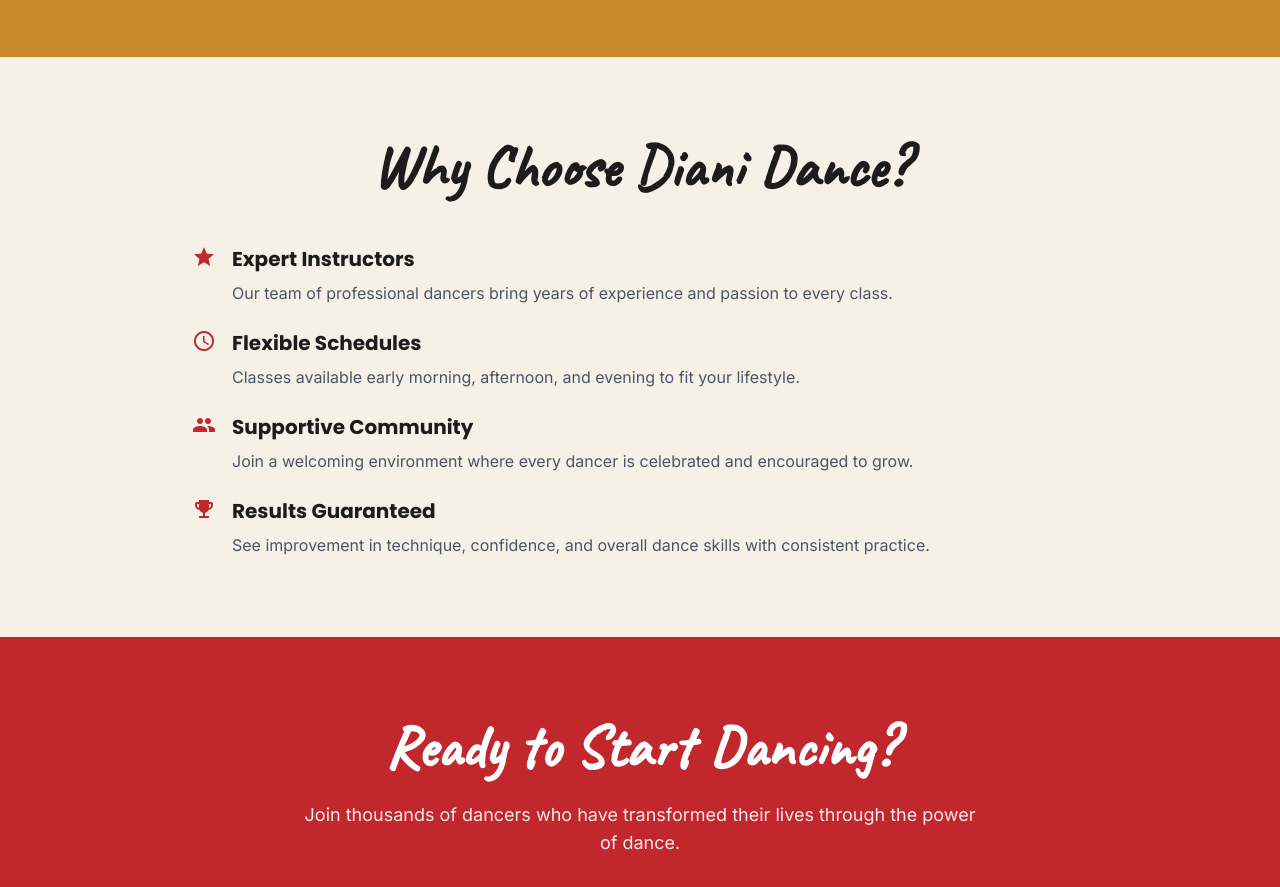
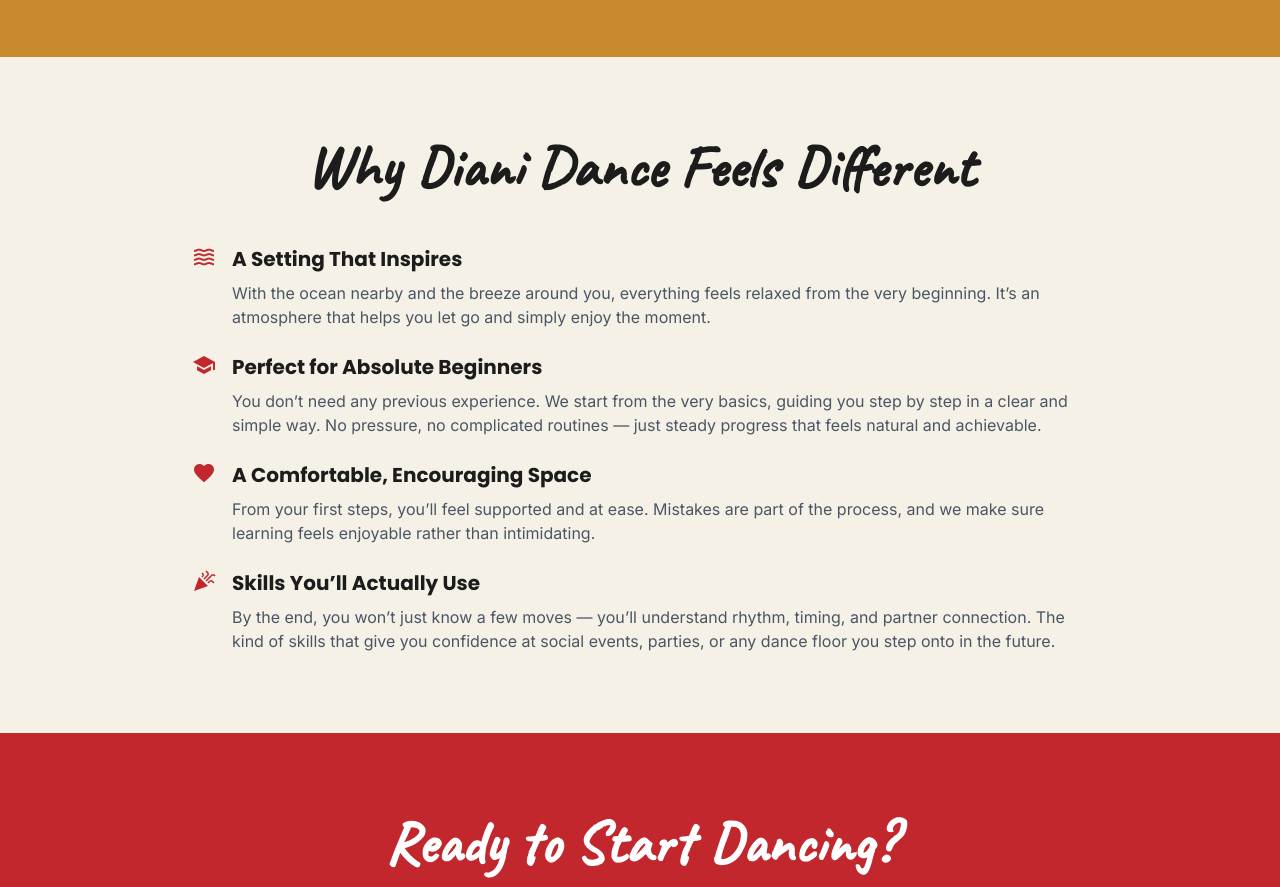
Before and after one commit to carlosdelacuerda/dianidance, an Angular app: page / in a window 1280 px wide. Shown: the part 1520-2407 px from the top of the page. Built offline with nearby package versions, Linux system fonts and the light colour scheme.

Commit message:
home texts

```diff
--- a/src/app/pages/booking/booking.html
+++ b/src/app/pages/booking/booking.html
@@ -147,7 +147,7 @@
         class.</p>
       }
       <button type="submit"
-        class="w-full mt-4 bg-brand-primary cursor-pointer text-white font-bold py-3 px-6 rounded-lg shadow-lg hover:shadow-indigo-200 transition-all active:scale-[0.98]">
+        class="w-full mt-4 bg-brand-primary cursor-pointer text-white font-bold py-3 px-6 rounded-lg shadow-lg hover:bg-bg-soft  transition-all active:scale-[0.98]">
         Confirm Booking
       </button>
     </form>
--- a/src/app/pages/booking/booking.ts
+++ b/src/app/pages/booking/booking.ts
@@ -1,5 +1,5 @@
 import { Component, OnInit, inject, signal } from '@angular/core';
-import { FormBuilder, ReactiveFormsModule, Validators } from '@angular/forms';
+import { FormBuilder, FormGroup, ReactiveFormsModule, Validators } from '@angular/forms';
 import { PackageService } from '../../services/package.service';
 import { ExchangeService } from '../../services/exchange.service';
 import { FormsService } from '../../services/forms.service';
@@ -26,26 +26,32 @@ export class Booking implements OnInit {
 
   hours = ['8am - 9am', '11am - 12pm', '4pm - 5pm', '6pm - 7pm'];
 
-  bookingForm = this.fb.group({
-    nombre: ['', Validators.required],
-    email: ['', [Validators.required, Validators.email]],
-    telefono: [''],
-    classType: ['', Validators.required],
-    pack: [this.packageService.selectedPackageSignal(), Validators.required],
-    groupSize: [
-      4,
-      this.packageService.selectedPackageSignal() === 'group' ? Validators.required : [],
-    ],
-    fecha: ['', Validators.required],
-    hora: ['', Validators.required],
-  });
+  bookingForm!: FormGroup;
 
   ngOnInit(): void {
+    this.initForm();
     this.exchangeService.getRates().subscribe({
       next: (data) => {
         this.kesRate = data.conversion_rates.KES;
+        this.calculatePrice();
       },
       error: (err) => console.error('Error cargando tasa de cambio', err),
+    });
+  }
+
+  initForm(): void {
+    this.bookingForm = this.fb.group({
+      nombre: ['', Validators.required],
+      email: ['', [Validators.required, Validators.email]],
+      telefono: [''],
+      classType: ['', Validators.required],
+      pack: [this.packageService.selectedPackageSignal(), Validators.required],
+      groupSize: [
+        4,
+        this.packageService.selectedPackageSignal() === 'group' ? Validators.required : [],
+      ],
+      fecha: ['', Validators.required],
+      hora: ['', Validators.required],
     });
   }
 
@@ -93,6 +99,7 @@ export class Booking implements OnInit {
     if (this.bookingForm.valid) {
       console.log('Datos listos para enviar:', this.bookingForm.value);
       this.formsService.onSubmit(this.bookingForm.value);
+      this.initForm();
     } else {
       console.warn('El formulario contiene errores.');
     }
--- a/src/app/pages/classes/classes.html
+++ b/src/app/pages/classes/classes.html
@@ -15,7 +15,8 @@
   <div class="mb-6 max-w-6xl mx-auto bg-bg-main rounded-3xl shadow-lg overflow-hidden">
     <img src="/images/sunset.jpg" alt="Private Lessons" class="w-full h-auto object-cover">
 
-    <h3 class=" pt-8 pl-12 font-caveat text-brand-primary text-4xl md:text-6xl font-bold mb-4">
+    <h3
+      class=" pt-8 pl-12 pr-12 text-center md:text-left font-caveat text-brand-primary text-4xl md:text-6xl font-bold mb-4">
       How Your Experience Will Unfold
     </h3>
 
--- a/src/app/pages/contact/contact.html
+++ b/src/app/pages/contact/contact.html
@@ -47,7 +47,7 @@
 
         <div class="flex flex-col gap-4">
           <button type="submit" [disabled]="isSubmitting"
-            class="bg-brand-primary text-white px-6 py-2 rounded-full font-bold hover:bg-brand-secondary transition-all disabled:opacity-50">
+            class="bg-brand-primary text-white px-6 py-2 rounded-full font-bold hover:bg-bg-soft transition-all disabled:opacity-50">
             {{ isSubmitting ? 'Sending...' : 'Send Message' }}
           </button>
         </div>
--- a/src/app/pages/contact/contact.ts
+++ b/src/app/pages/contact/contact.ts
@@ -27,7 +27,7 @@ export class Contact implements OnInit {
       name: ['', [Validators.required, Validators.minLength(3)]],
       email: ['', [Validators.required, Validators.email]],
       phone: [''],
-      message: ['', [Validators.required, Validators.minLength(10)]],
+      message: ['', [Validators.required]],
     });
   }
 
@@ -37,6 +37,7 @@ export class Contact implements OnInit {
     if (this.contactForm.valid) {
       console.log('Datos listos para enviar:', this.contactForm.value);
       this.formsService.onSubmit(this.contactForm.value);
+      this.initForm();
     } else {
       console.warn('El formulario contiene errores.');
     }
--- a/src/app/pages/home/home.html
+++ b/src/app/pages/home/home.html
@@ -23,7 +23,7 @@
       <!-- CTA Buttons -->
       <div class="flex flex-col sm:flex-row gap-4 justify-center mb-16">
         <a routerLink="/booking"
-          class="bg-brand-primary text-white px-8 py-3 rounded-full font-bold hover:bg-brand-secondary transition-all shadow-md hover:shadow-lg cursor-pointer">
+          class="bg-brand-primary text-white px-8 py-3 rounded-full font-bold hover:bg-bg-soft  transition-all shadow-md hover:shadow-lg cursor-pointer">
           Book a Class
         </a>
       </div>
@@ -90,47 +90,49 @@
 <section class="py-20 px-4 bg-bg-main">
   <div class="max-w-4xl mx-auto">
     <h2 class="text-6xl  text-brand-dark text-center mb-12">
-      Why Choose Diani Dance?
+      Why Diani Dance Feels Different
     </h2>
 
     <div class="space-y-6">
       <div class="flex gap-4 items-start">
-        <span class="material-icons text-brand-primary text-3xl">star</span>
+        <span class="material-icons text-brand-primary text-3xl">waves</span>
         <div>
-          <h4 class="text-xl font-bold text-brand-dark mb-2">Expert Instructors</h4>
+          <h4 class="text-xl font-bold text-brand-dark mb-2">A Setting That Inspires</h4>
           <p class="text-gray-600">
-            Our team of professional dancers bring years of experience and passion to every class.
-          </p>
+            With the ocean nearby and the breeze around you, everything feels relaxed from the very beginning. It’s an
+            atmosphere that helps you let go and simply enjoy the moment. </p>
         </div>
       </div>
 
       <div class="flex gap-4 items-start">
-        <span class="material-icons text-brand-primary text-3xl">schedule</span>
+        <span class="material-icons text-brand-primary text-3xl">school</span>
         <div>
-          <h4 class="text-xl font-bold text-brand-dark mb-2">Flexible Schedules</h4>
+          <h4 class="text-xl font-bold text-brand-dark mb-2">Perfect for Absolute Beginners</h4>
           <p class="text-gray-600">
-            Classes available early morning, afternoon, and evening to fit your lifestyle.
-          </p>
+            You don’t need any previous experience. We start from the very basics, guiding you step by step in a clear
+            and simple way. No pressure, no complicated routines — just steady progress that feels natural and
+            achievable. </p>
         </div>
       </div>
 
       <div class="flex gap-4 items-start">
-        <span class="material-icons text-brand-primary text-3xl">group</span>
+        <span class="material-icons text-brand-primary text-3xl">favorite</span>
         <div>
-          <h4 class="text-xl font-bold text-brand-dark mb-2">Supportive Community</h4>
+          <h4 class="text-xl font-bold text-brand-dark mb-2">A Comfortable, Encouraging Space</h4>
           <p class="text-gray-600">
-            Join a welcoming environment where every dancer is celebrated and encouraged to grow.
-          </p>
+            From your first steps, you’ll feel supported and at ease. Mistakes are part of the process, and we make sure
+            learning feels enjoyable rather than intimidating. </p>
         </div>
       </div>
 
       <div class="flex gap-4 items-start">
-        <span class="material-icons text-brand-primary text-3xl">emoji_events</span>
+        <span class="material-icons text-brand-primary text-3xl">celebration</span>
         <div>
-          <h4 class="text-xl font-bold text-brand-dark mb-2">Results Guaranteed</h4>
+          <h4 class="text-xl font-bold text-brand-dark mb-2">Skills You’ll Actually Use</h4>
           <p class="text-gray-600">
-            See improvement in technique, confidence, and overall dance skills with consistent practice.
-          </p>
+            By the end, you won’t just know a few moves — you’ll understand rhythm, timing, and partner connection. The
+            kind of skills that give you confidence at social events, parties, or any dance floor you step onto in the
+            future. </p>
         </div>
       </div>
     </div>
```
Also changed, not shown: src/app/pages/passes/passes.html (+4 -4 lines).
